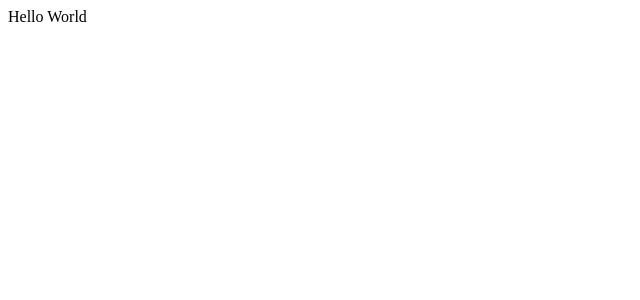
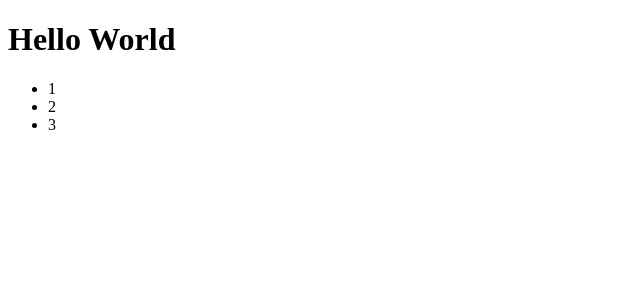
Before and after one commit to healtheloper/react-ts-boilerplate, a React app: page / in a window 1280 px wide. Shown: the top 300 px of the page, without its empty margins (0-640 px from the left). Built offline with nearby package versions, Linux system fonts and the light colour scheme.

Commit message:
feat: alias, eslint, prettier

```diff
--- a/src/App.tsx
+++ b/src/App.tsx
@@ -1,3 +1,10 @@
+import Todos from '@components/Todos';
+
 export default function App() {
-  return <div>Hello World</div>;
+  return (
+    <div>
+      <h1>Hello World</h1>
+      <Todos />
+    </div>
+  );
 }
--- /dev/null
+++ b/src/components/Todos.tsx
@@ -0,0 +1,9 @@
+export default function Todos() {
+  return (
+    <ul>
+      <li>1</li>
+      <li>2</li>
+      <li>3</li>
+    </ul>
+  );
+}
--- /dev/null
+++ b/tsconfig.eslint.json
@@ -0,0 +1,3 @@
+{
+  "include": [".eslintrc.js"]
+}
--- a/webpack.config.js
+++ b/webpack.config.js
@@ -1,7 +1,9 @@
+/* eslint-disable global-require */
+/* eslint-disable @typescript-eslint/no-var-requires */
 const path = require('path');
 
+const dotenv = require('dotenv');
 const HtmlWebpackPlugin = require('html-webpack-plugin');
-const dotenv = require('dotenv');
 const InterpolateHtmlPlugin = require('interpolate-html-plugin');
 
 dotenv.config();
@@ -13,11 +15,11 @@ const PORT = 3000;
 const getPublicUrl = () => {
   const envPublicUrl = process.env.PUBLIC_URL;
   if (envPublicUrl) {
-    return envPublicUrl.endsWith('/') ? envPublicUrl : envPublicUrl + '/';
+    return envPublicUrl.endsWith('/') ? envPublicUrl : `${envPublicUrl}/`;
   }
-  const homepage = require('./package.json').homepage;
+  const { homepage } = require('./package.json');
   if (homepage) {
-    return homepage.endsWith('/') ? homepage : homepage + '/';
+    return homepage.endsWith('/') ? homepage : `${homepage}/`;
   }
   return '/';
 };
@@ -31,6 +33,10 @@ module.exports = {
   },
   resolve: {
     extensions: ['.ts', '.tsx', '.js', '.jsx'],
+    alias: {
+      '@': path.resolve(__dirname, 'src/'),
+      '@components': path.resolve(__dirname, 'src/components'),
+    },
   },
   module: {
     rules: [
```
Also changed, not shown: package.json (+8 -1 lines), tsconfig.json (+16 -13 lines), .eslintrc.js (added), 2 other files (tests, documents, lock files or other folders).
